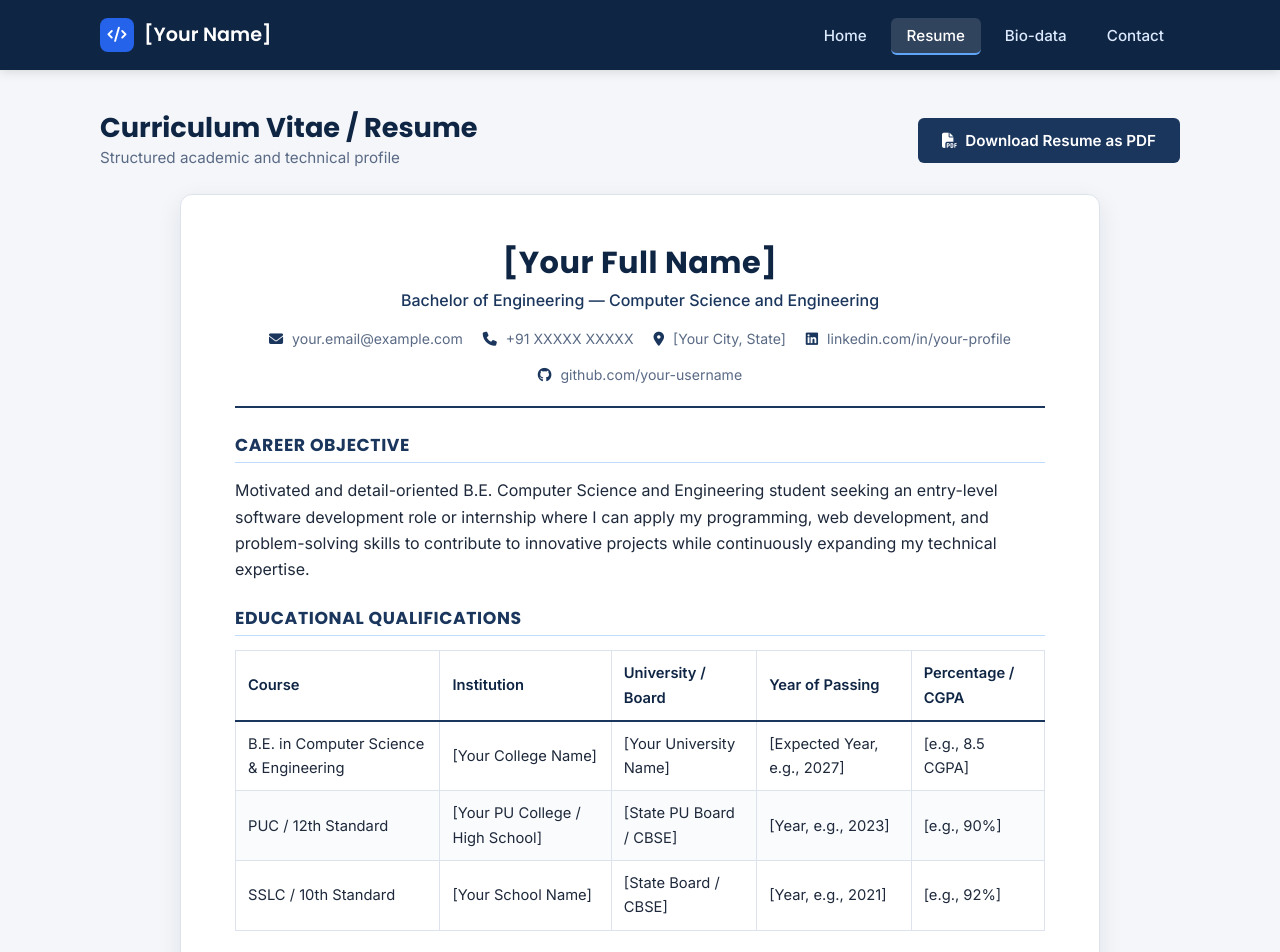
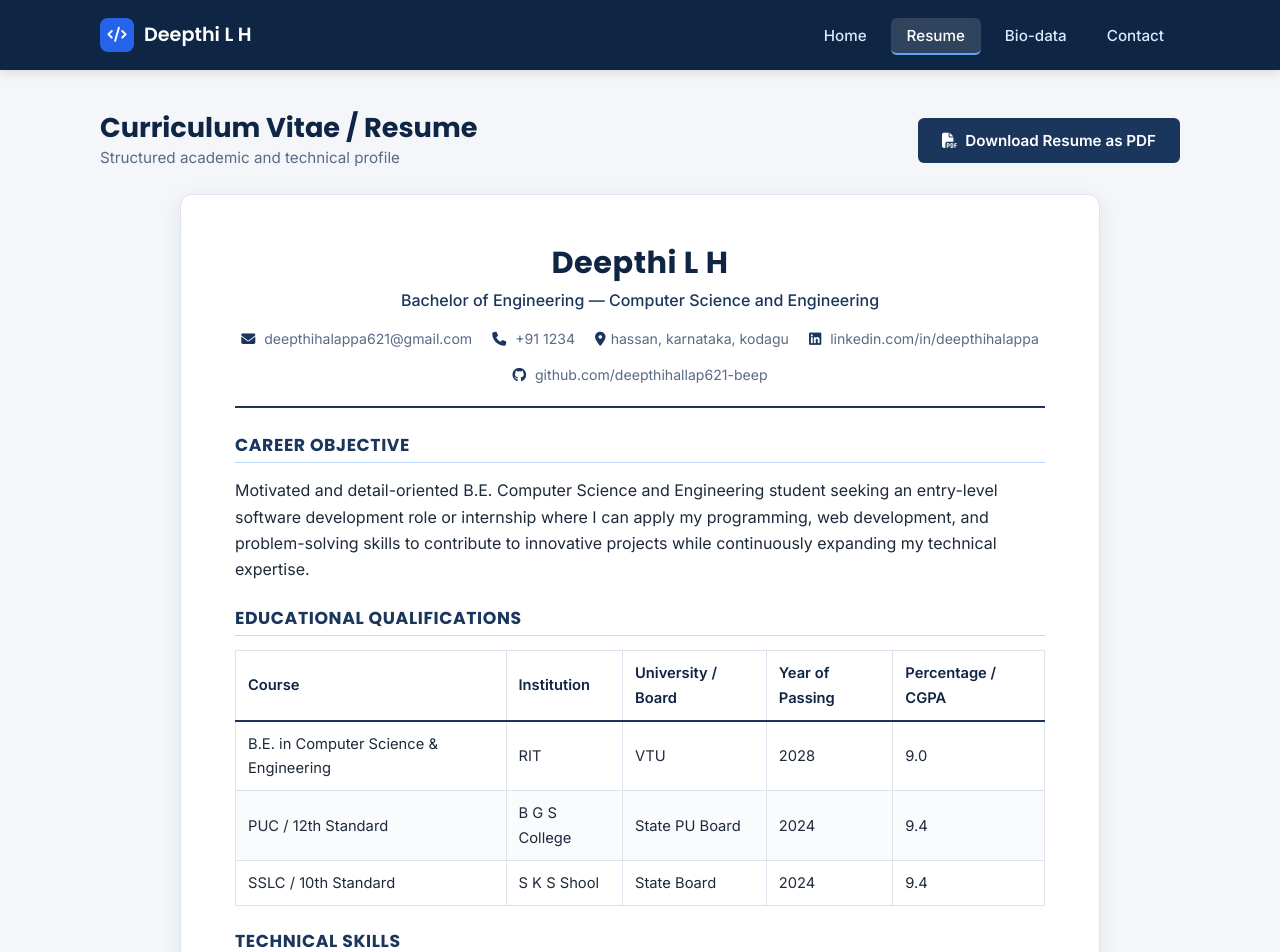
Before and after one commit to deepthihalappa621-beep/RESUM, a plain HTML site: page resume.html in a window 1280 px wide. Shown: the top 952 px of the page. Drawn offline with nearby package versions, Linux system fonts and the light colour scheme; files that its build step writes are made by us from their sources; files whose address does not match are found by name.

Commit message:
Update resume with personal details and formatting

```diff
--- a/resume.html
+++ b/resume.html
@@ -4,7 +4,7 @@
     <meta charset="UTF-8">
     <meta name="viewport" content="width=device-width, initial-scale=1.0">
     <meta name="description" content="Academic and Professional Resume">
-    <title>Resume | [Your Full Name]</title>
+    <title>Resume | Deepthi L H</title>
 
     <!-- Google Fonts -->
     <link rel="preconnect" href="https://fonts.googleapis.com">
@@ -15,7 +15,7 @@
     <link rel="stylesheet" href="https://cdnjs.cloudflare.com/ajax/libs/font-awesome/6.5.1/css/all.min.css">
 
     <!-- Custom CSS -->
-    <link rel="stylesheet" href="css/style.css">
+    <link rel="stylesheet" href="style.css">
 </head>
 <body class="document-page">
 
@@ -24,7 +24,7 @@
         <nav class="navbar container" aria-label="Main Navigation">
             <a href="index.html" class="brand-logo">
                 <span class="brand-icon"><i class="fa-solid fa-code"></i></span>
-                <span class="brand-text">[Your Name]</span>
+                <span class="brand-text">Deepthi L H</span>
             </a>
 
             <button class="nav-toggle" id="navToggle" aria-label="Toggle Navigation" aria-expanded="false">
@@ -58,15 +58,15 @@
 
                 <!-- 1. Personal Information Header -->
                 <header class="doc-header">
-                    <h2 class="doc-name">[Your Full Name]</h2>
+                    <h2 class="doc-name">Deepthi L H</h2>
                     <p class="doc-role">Bachelor of Engineering — Computer Science and Engineering</p>
 
                     <div class="doc-contact-bar">
-                        <span><i class="fa-solid fa-envelope"></i> your.email@example.com</span>
-                        <span><i class="fa-solid fa-phone"></i> +91 XXXXX XXXXX</span>
-                        <span><i class="fa-solid fa-location-dot"></i> [Your City, State]</span>
-                        <span><i class="fa-brands fa-linkedin"></i> linkedin.com/in/your-profile</span>
-                        <span><i class="fa-brands fa-github"></i> github.com/your-username</span>
+                        <span><i class="fa-solid fa-envelope"></i> deepthihalappa621@gmail.com</span>
+                        <span><i class="fa-solid fa-phone"></i> +91 1234</span>
+                        <span><i class="fa-solid fa-location-dot"></i>hassan, karnataka, kodagu</span>
+                        <span><i class="fa-brands fa-linkedin"></i> linkedin.com/in/deepthihalappa</span>
+                        <span><i class="fa-brands fa-github"></i> github.com/deepthihallap621-beep</span>
                     </div>
                 </header>
 
@@ -95,24 +95,24 @@
                             <tbody>
                                 <tr>
                                     <td>B.E. in Computer Science &amp; Engineering</td>
-                                    <td>[Your College Name]</td>
-                                    <td>[Your University Name]</td>
-                                    <td>[Expected Year, e.g., 2027]</td>
-                                    <td>[e.g., 8.5 CGPA]</td>
+                                    <td>RIT</td>
+                                    <td>VTU</td>
+                                    <td>2028</td>
+                                    <td>9.0</td>
                                 </tr>
                                 <tr>
                                     <td>PUC / 12th Standard</td>
-                                    <td>[Your PU College / High School]</td>
-                                    <td>[State PU Board / CBSE]</td>
-                                    <td>[Year, e.g., 2023]</td>
-                                    <td>[e.g., 90%]</td>
+                                    <td>B G S College</td>
+                                    <td>State PU Board </td>
+                                    <td>2024</td>
+                                    <td>9.4</td>
                                 </tr>
                                 <tr>
                                     <td>SSLC / 10th Standard</td>
-                                    <td>[Your School Name]</td>
-                                    <td>[State Board / CBSE]</td>
-                                    <td>[Year, e.g., 2021]</td>
-                                    <td>[e.g., 92%]</td>
+                                    <td>S K S Shool</td>
+                                    <td>State Board </td>
+                                    <td>2024</td>
+                                    <td>9.4</td>
                                 </tr>
                             </tbody>
                         </table>
@@ -221,7 +221,7 @@
                             <p><strong>Date:</strong> [DD/MM/YYYY]</p>
                         </div>
                         <div class="signature-box">
-                            <p class="signature-line">([Your Full Name])</p>
+                            <p class="signature-line">Deepthi  L H</p>
                         </div>
                     </div>
                 </section>
```
